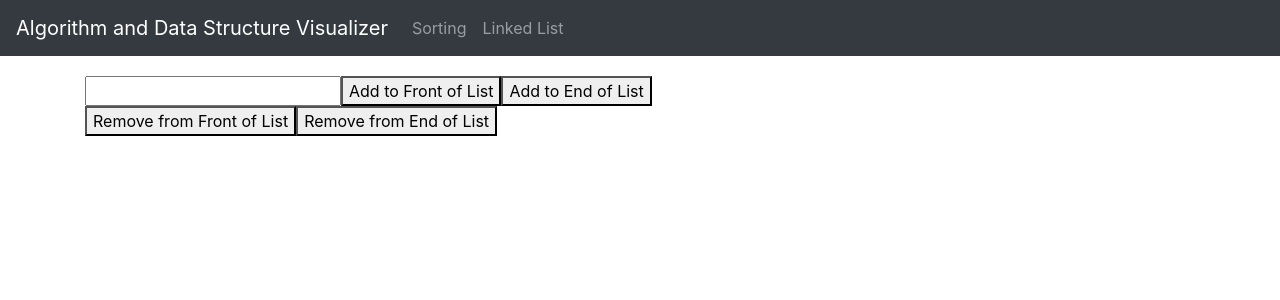
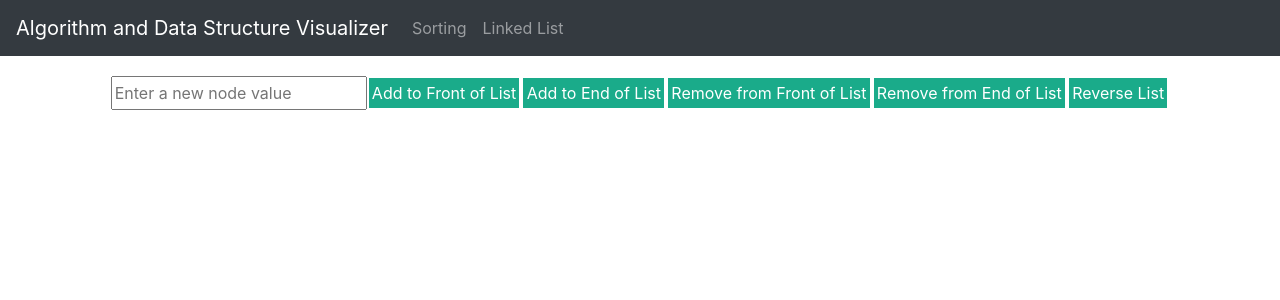
Before and after one commit to matt-hendrick/Algorithm-Data-Structure-Visualizer, a React (Create React App) app: page /linkedlist in a window 1280 px wide. Shown: the top 300 px of the page. Built offline with nearby package versions, Linux system fonts and the light colour scheme.

Commit message:
Add: Reversing LinkedList; Improve LL Styling

```diff
--- a/src/containers/LinkedList/LinkedList.js
+++ b/src/containers/LinkedList/LinkedList.js
@@ -1,5 +1,6 @@
 import React, { useState } from 'react';
 import { LinkedList, LinkedListNode } from '../../dataStructures/LinkedList';
+import MyButton from '../../components/MyButton/MyButton';
 
 function LinkedListVisualizer() {
   const [list, setList] = useState(null);
@@ -11,8 +12,7 @@ function LinkedListVisualizer() {
     setAddValue(updatedValue);
   };
 
-  const submitAddFirst = (event) => {
-    event.preventDefault();
+  const submitAddFirst = () => {
     if (addValue !== '') {
       if (!list) {
         const newNode = new LinkedListNode(addValue);
@@ -30,8 +30,7 @@ function LinkedListVisualizer() {
     }
   };
 
-  const submitAddLast = (event) => {
-    event.preventDefault();
+  const submitAddLast = () => {
     if (addValue !== '') {
       if (!list) {
         const newNode = new LinkedListNode(addValue);
@@ -49,8 +48,7 @@ function LinkedListVisualizer() {
     }
   };
 
-  const removeFirst = (event) => {
-    event.preventDefault();
+  const removeFirst = () => {
     if (list) {
       let newList = new LinkedList(list.head);
       newList.removeFirst();
@@ -59,28 +57,40 @@ function LinkedListVisualizer() {
     }
   };
 
-  const removeLast = (event) => {
-    event.preventDefault();
+  const removeLast = () => {
     if (list) {
       let newList = new LinkedList(list.head);
       newList.removeLast();
       setList(newList);
       setArr(newList.toArray());
-      setAddValue('');
+    }
+  };
+
+  const reverseList = () => {
+    if (list) {
+      let newList = new LinkedList(list.head);
+      newList.reverseList();
+      setList(newList);
+      setArr(newList.toArray());
     }
   };
 
   return (
     <div>
-      <form>
-        <input onChange={updateAddNodeValue} value={addValue} />
-        <button onClick={submitAddFirst}>Add to Front of List</button>
-        <button onClick={submitAddLast}>Add to End of List</button>
-      </form>
-      <form>
-        <button onClick={removeFirst}>Remove from Front of List</button>
-        <button onClick={removeLast}>Remove from End of List</button>
-      </form>
+      <div
+        style={{ display: 'flex', justifyContent: 'center', flexWrap: 'wrap' }}
+      >
+        <input
+          onChange={updateAddNodeValue}
+          value={addValue}
+          placeholder="Enter a new node value"
+        />
+        <MyButton onClick={submitAddFirst}>Add to Front of List</MyButton>
+        <MyButton onClick={submitAddLast}>Add to End of List</MyButton>
+        <MyButton onClick={removeFirst}>Remove from Front of List</MyButton>
+        <MyButton onClick={removeLast}>Remove from End of List</MyButton>
+        <MyButton onClick={reverseList}>Reverse List</MyButton>
+      </div>
       {arr ? (
         <div style={{ display: 'flex', flexWrap: 'wrap' }}>
           {arr.map((val, index) => {
--- a/src/dataStructures/LinkedList.js
+++ b/src/dataStructures/LinkedList.js
@@ -70,6 +70,17 @@ export class LinkedList {
     }
   }
 
+  reverseList() {
+    let curr = this.head;
+    let prev = null;
+
+    while (curr) {
+      [curr.next, curr, prev] = [prev, curr.next, curr];
+    }
+
+    this.head = prev;
+  }
+
   size() {
     let count = 0;
     let curr = this.head;
```
